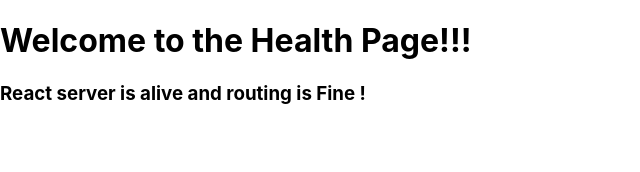
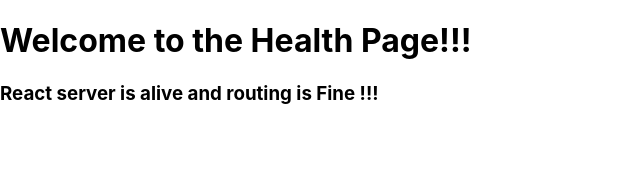
Before and after one commit to sok5188/GyunPang_FE, a React (Create React App) app: page /health in a window 1280 px wide. Shown: the top 172 px of the page, without its empty margins (0-640 px from the left). Built offline with nearby package versions, Linux system fonts and the light colour scheme.

Commit message:
add deploy script

```diff
--- a/src/pages/HealthPage.js
+++ b/src/pages/HealthPage.js
@@ -6,7 +6,7 @@
     return (
         <div>
             <h1>Welcome to the Health Page!!!</h1>
-            <h3>React server is alive and routing is Fine !</h3>
+            <h3>React server is alive and routing is Fine !!!</h3>
         </div>
     );
 }
```
Also changed, not shown: 1 other file (tests, documents, lock files or other folders).
